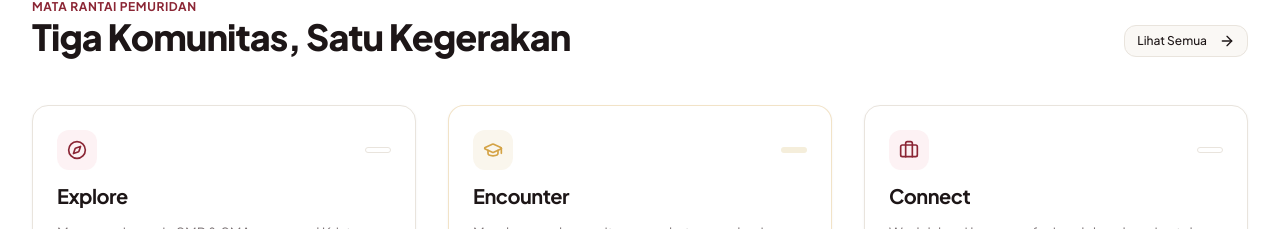
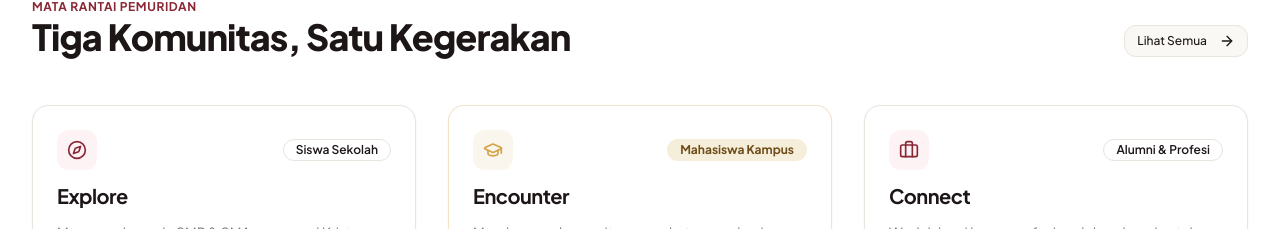
Before and after one commit to esmofnusantara-admin/esm-company-profile, a Next.js app: page / in a window 1280 px wide. Shown: the part 1614-1843 px from the top of the page. Built offline with nearby package versions, Linux system fonts and the light colour scheme; no server answers; the database is empty.

Commit message:
fix(home): update badges in communities section

```diff
--- a/src/app/page.tsx
+++ b/src/app/page.tsx
@@ -430,7 +430,7 @@ export default function HomePage() {
                     <div className="size-10 rounded-xl bg-primary-50 text-primary flex items-center justify-center font-bold">
                       <Compass className="size-5" />
                     </div>
-                    <Badge variant="outline">{t.communities.exploreBadge}</Badge>
+                    <Badge variant="outline">{t.communities.exploreTitle}</Badge>
                   </div>
                   <CardTitle className="text-xl font-bold text-foreground">Explore</CardTitle>
                   <CardDescription className="text-sm">
@@ -454,7 +454,7 @@ export default function HomePage() {
                     <div className="size-10 rounded-xl bg-accent-50 text-accent flex items-center justify-center font-bold">
                       <GraduationCap className="size-5" />
                     </div>
-                    <Badge variant="amber">{t.communities.encounterBadge}</Badge>
+                    <Badge variant="amber">{t.communities.encounterTitle}</Badge>
                   </div>
                   <CardTitle className="text-xl font-bold text-foreground">Encounter</CardTitle>
                   <CardDescription className="text-sm">
@@ -478,7 +478,7 @@ export default function HomePage() {
                     <div className="size-10 rounded-xl bg-primary-50 text-primary flex items-center justify-center font-bold">
                       <Briefcase className="size-5" />
                     </div>
-                    <Badge variant="outline">{t.communities.connectBadge}</Badge>
+                    <Badge variant="outline">{t.communities.connectTitle}</Badge>
                   </div>
                   <CardTitle className="text-xl font-bold text-foreground">Connect</CardTitle>
                   <CardDescription className="text-sm">
```
